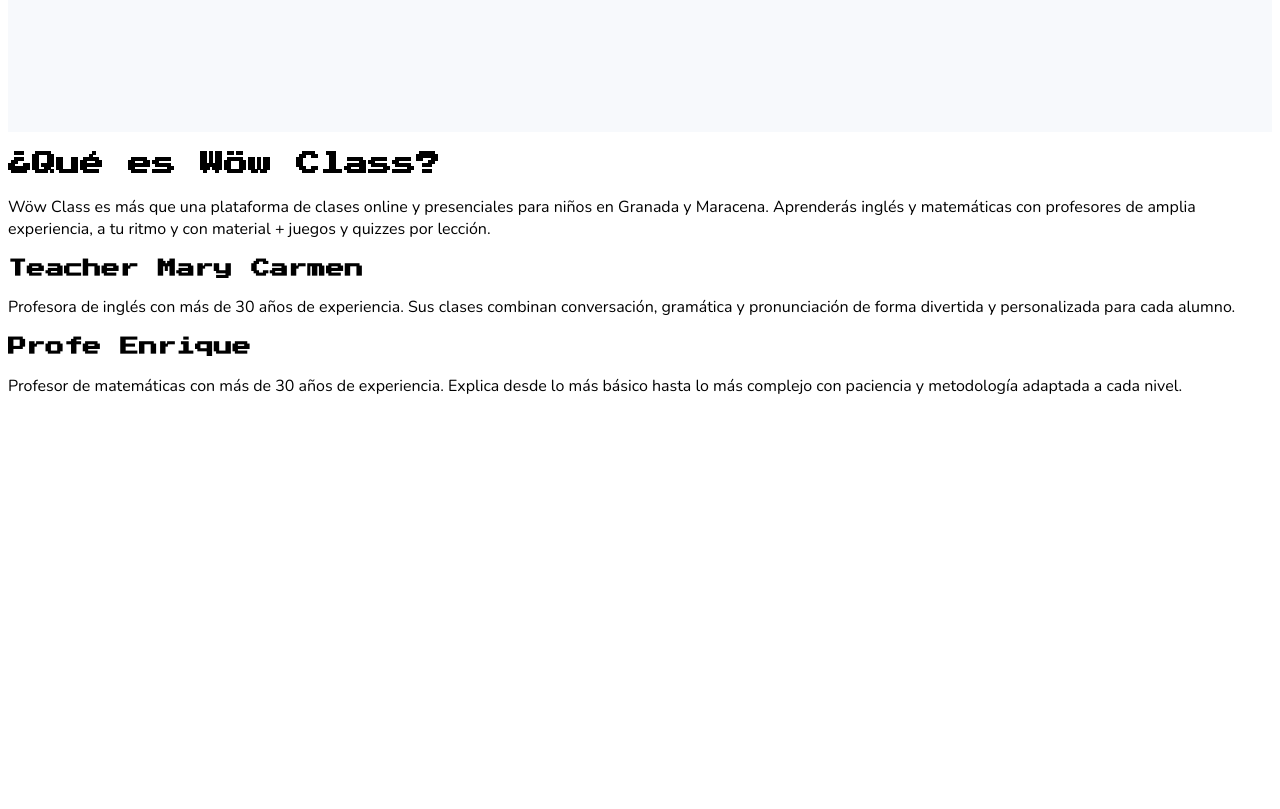
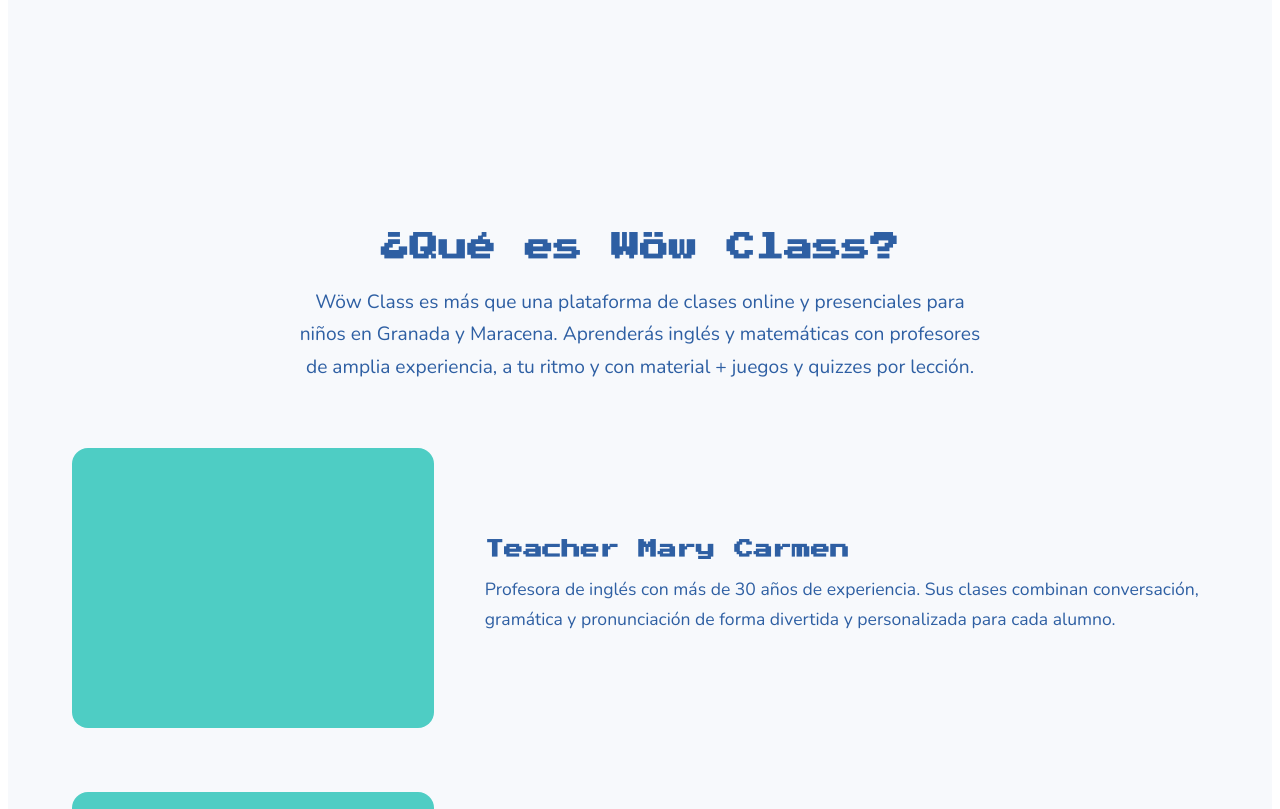
Before and after one commit to NatalieAzcona/wow-class, a React (Vite) app in the folder frontend/: page / in a window 1280 px wide. Shown: the part 700-1509 px from the top of the page. Before the commit the page ends 1113 px from the top, so only its background shows below. Built offline with nearby package versions, Linux system fonts and the light colour scheme.

Commit message:
Add hero and WhatIsWow sections with basic styles

```diff
--- a/frontend/src/components/Hero.jsx
+++ b/frontend/src/components/Hero.jsx
@@ -10,7 +10,8 @@
           ¡Tu momento de apuntar al 10!
         </p>
         <p className="hero__slogan">
-          Tú decides el ritmo. Sin suscripciones, sin compromisos.
+          Clases + materiales + juegos de inglés y matemáticas.
+          Sin suscripciones, sin compromisos.
         </p>
         <a href="/register" className="hero__cta">Empieza ahora</a>
       </div>
--- a/frontend/src/components/WhatIsWow.jsx
+++ b/frontend/src/components/WhatIsWow.jsx
@@ -1,3 +1,6 @@
+import './WhatIsWow.scss'
+
+
 const WhatIsWow = () => {
   return (
     <section className="what-is-wow">
@@ -21,7 +24,7 @@
 
       <div className="what-is-wow__teacher what-is-wow__teacher--right">
         <div className="what-is-wow__teacher-bio">
-          <h3 className="what-is-wow__teacher-name">Profe Enrique</h3>
+          <h3 className="what-is-wow__teacher-name">Prof Enrique</h3>
           <p className="what-is-wow__teacher-text">
             Profesor de matemáticas con más de 30 años de experiencia.
             Explica desde lo más básico hasta lo más complejo con paciencia
--- /dev/null
+++ b/frontend/src/components/WhatIsWow.scss
@@ -0,0 +1,65 @@
+.what-is-wow {
+  background-color: var(--color-background);
+  padding: clamp(3rem, 6vw, 6rem) clamp(1.5rem, 5vw, 4rem);
+
+  &__title {
+    color: var(--color-navy);
+    font-size: clamp(1rem, 3vw, 1.8rem);
+    text-align: center;
+    margin-bottom: 1.5rem;
+  }
+
+  &__text {
+    color: var(--color-navy);
+    font-size: clamp(1rem, 2vw, 1.2rem);
+    text-align: center;
+    max-width: 700px;
+    margin: 0 auto 4rem;
+    line-height: 1.7;
+  }
+
+  &__teacher {
+    display: flex;
+    align-items: center;
+    gap: clamp(1.5rem, 4vw, 4rem);
+    margin-bottom: 4rem;
+    flex-wrap: wrap;
+
+    &--left {
+      flex-direction: row;
+    }
+
+    &--right {
+      flex-direction: row-reverse;
+    }
+  }
+
+  &__teacher-photo {
+    flex: 1;
+    min-width: 200px;
+    min-height: 280px;
+    border-radius: 16px;
+    background-color: var(--color-turquoise);
+  }
+
+  &__teacher-bio {
+    flex: 2;
+    min-width: 200px;
+    display: flex;
+    flex-direction: column;
+    gap: 1rem;
+  }
+
+  &__teacher-name {
+    color: var(--color-navy);
+    font-size: clamp(0.8rem, 2vw, 1.2rem);
+    margin: 0;
+  }
+
+  &__teacher-text {
+    color: var(--color-navy);
+    font-size: clamp(0.9rem, 1.8vw, 1.1rem);
+    line-height: 1.7;
+    margin: 0;
+  }
+}
--- a/frontend/src/components/hero.scss
+++ b/frontend/src/components/hero.scss
@@ -1,3 +1,6 @@
+@use '../styles/mixins' as *;
+
+
 .hero {
   background-color: var(--color-background);
   min-height: 80vh;
@@ -34,7 +37,6 @@
 
   &__cta {
     display: inline-block;
-    background-color: var(--color-orange);
     color: white;
     text-decoration: none;
     padding: 1rem 2rem;
@@ -42,5 +44,7 @@
     font-size: 1.1rem;
     font-weight: bold;
     width: fit-content;
+    @include btn-pressed(var(--color-orange), #c45e2e);
+
   }
 }
--- a/frontend/src/layout/public/NavBarPublic.jsx
+++ b/frontend/src/layout/public/NavBarPublic.jsx
@@ -4,7 +4,7 @@
 const NavBarPublic = () => {
   return (
     <nav className="navbar">
-      <NavLink to="/" className="navbar__logo">Wöw Class</NavLink>
+      <NavLink to="/" className="navbar__logo">WöW</NavLink>
       <div className="navbar__links">
         <NavLink to="/register">Register</NavLink>
         <NavLink to="/login">Login</NavLink>
--- a/frontend/src/styles/_mixins.scss
+++ b/frontend/src/styles/_mixins.scss
@@ -0,0 +1,10 @@
+@mixin btn-pressed($color, $shadow-color) {
+  background-color: $color;
+  box-shadow: 0 6px 0 $shadow-color;
+  transition: transform 0.1s, box-shadow 0.1s;
+
+  &:hover {
+    transform: translateY(4px);
+    box-shadow: 0 2px 0 $shadow-color;
+  }
+}
```
